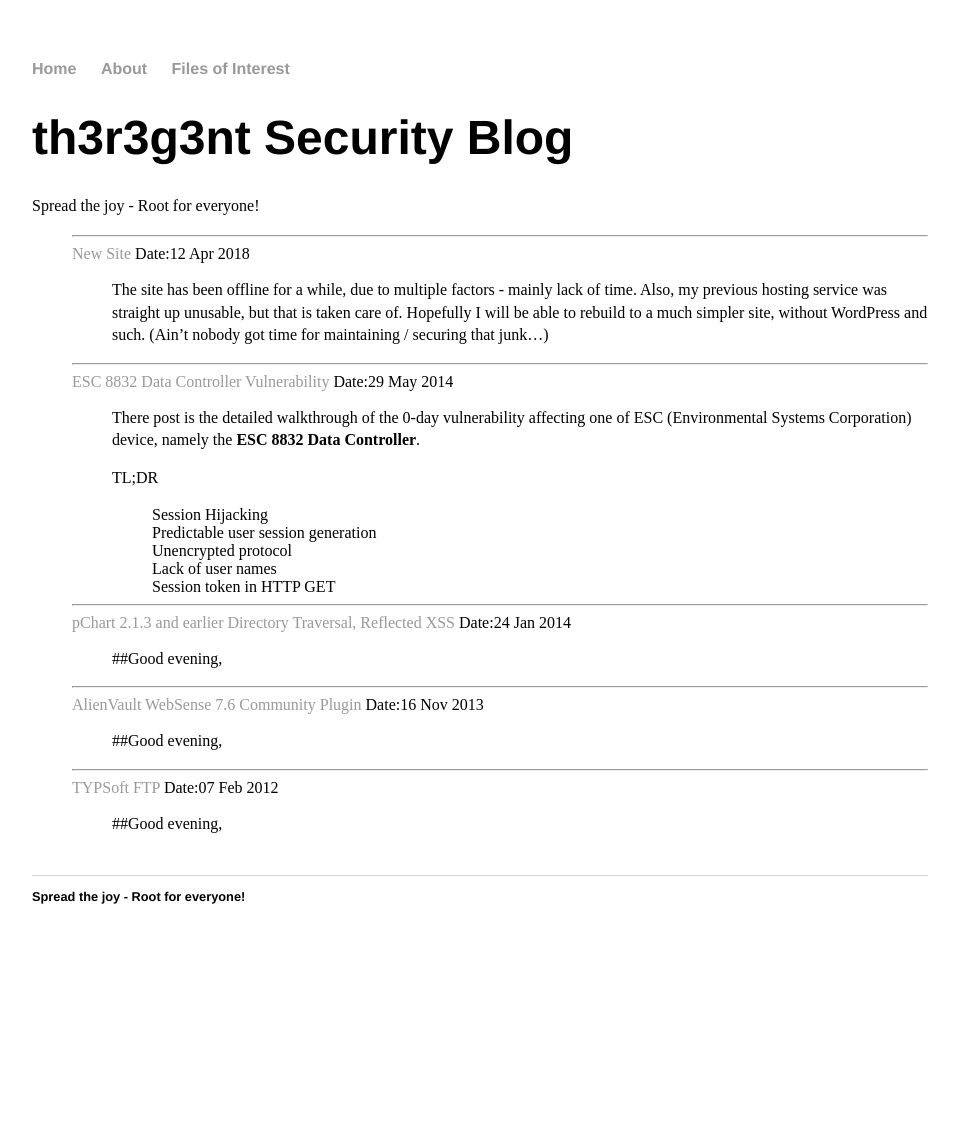
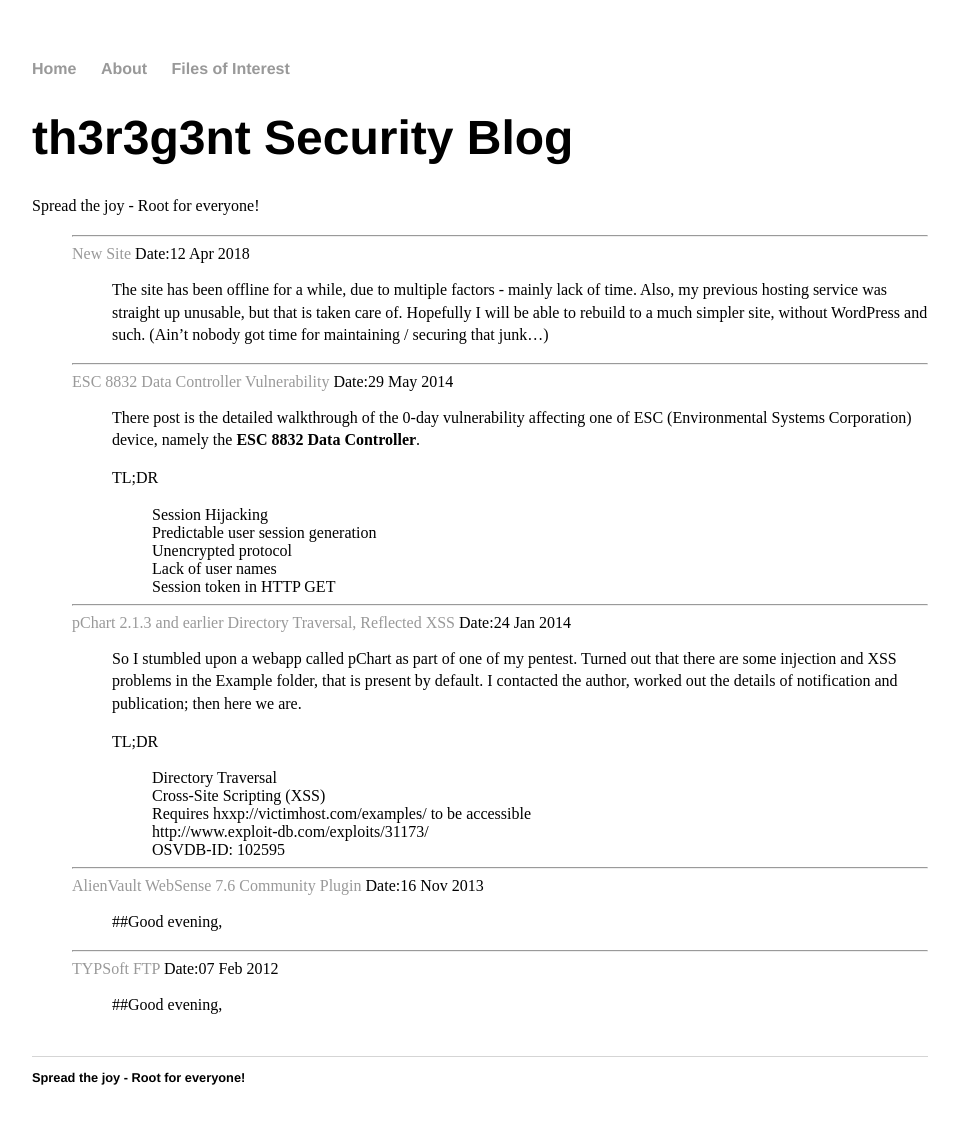
Before and after one commit to Th3R3g3nt/th3r3g3nt.github.io, a Jekyll site: the page built from index.html, in a window 1280 px wide. Shown: the whole page, without its empty margins (160-1119 px from the left). Built offline with Jekyll 4.4.1, drawn with Linux system fonts in a browser that asks for light colours; before the commit the page ends 964 px from its top, so only the background shows below that.

Commit message:
Update 2014-01-24-pChart-2-1-4-Multiple-Vulnerabilities.md

```diff
--- a/_posts/2014-01-24-pChart-2-1-4-Multiple-Vulnerabilities.md
+++ b/_posts/2014-01-24-pChart-2-1-4-Multiple-Vulnerabilities.md
@@ -2,9 +2,8 @@
 layout: post
 title: "pChart 2.1.3 and earlier Directory Traversal, Reflected XSS"
 date: 2014-01-24
+excerpt_separator: <!--more-->
 ---
-
-##Good evening,
 
 So I stumbled upon a webapp called pChart as part of one of my pentest. Turned out that there are some injection and XSS problems in the Example folder, that is present by default. I contacted the author, worked out the details of notification and publication; then here we are.
 
@@ -14,42 +13,45 @@
 * Requires hxxp://victimhost.com/examples/ to be accessible
 * http://www.exploit-db.com/exploits/31173/
 * OSVDB-ID: 102595
+<!--more-->
 
-># Exploit Title: pChart 2.1.3 Directory Traversal and Reflected XSS
-># Date: 2014-01-24
-># Exploit Author: Balazs Makany
-># Vendor Homepage: www.pchart.net
-># Software Link: www.pchart.net/download
-># Google Dork: intitle:""pChart 2.x - examples"" intext:""2.1.3""
-># Version: 2.1.3
-># Tested on: N/A (Web Application. Tested on FreeBSD and Apache)
-># CVE : N/A
+**Timeline**
 
-**`[`0.`]` Summary:**
-PHP library pChart 2.1.3 (and possibly previous versions) by default contains an examples folder, where the application is vulnerable to Directory Traversal and Cross-Site Scripting (XSS). It is plausible that custom built production code contains similar problems if the usage of the library was copied from the examples. The exploit author engaged the vendor before publicly disclosing the vulnerability and consequently the vendor released an official fix before the vulnerability was published.
-
-**`[`1.`]` Directory Traversal**
-""hxxp://localhost/examples/index.php?Action=View&amp;Script=%2f..%2f..%2fetc/passwd""
-The traversal is executed with the web server's privilege and leads to sensitive file disclosure (passwd, siteconf.inc.php or similar), access to source codes, hardcoded passwords or other high impact consequences, depending on the web server's configuration. This problem may exists in the production code if the example code was copied into the production environment.
-
-Directory Traversal remediation:
-1. Update to the latest version of the software.
-2. Remove public access to the examples folder where applicable.
-3. Use a Web Application Firewall or similar technology to filter malicious input attempts.
-
-
-** `[`2`]` Cross-Site Scripting (XSS)**
-""hxxp://localhost/examples/sandbox/script/session.php?&lt;script&gt;alert('XSS')&lt;/script&gt;
-This file uses multiple variables throughout the session, and most of them are vulnerable to XSS attacks. Certain parameters are persistent throughout the session and therefore persists until the user session is active. The parameters are unfiltered.
-
-Cross-Site Scripting remediation:
-1. Update to the latest version of the software.
-2. Remove public access to the examples folder where applicable.
-3. Use a Web Application Firewall or similar technology to filter malicious input attempts.
-
-
-**[3] Disclosure timeline:**
 2014 January 16 - Vulnerability confirmed, vendor contacted
 2014 January 17 - Vendor replied, responsible disclosure was orchestrated
 2014 January 24 - Vendor was inquired about progress, vendor replied
 and noted that the official patch is released.
+
+**Exploit-DB submission**
+
+\# Exploit Title: pChart 2.1.3 Directory Traversal and Reflected XSS
+\# Date: 2014-01-24
+\# Exploit Author: Balazs Makany
+\# Vendor Homepage: www.pchart.net
+\# Software Link: www.pchart.net/download
+\# Google Dork: intitle:"pChart 2.x - examples" intext:"2.1.3"
+\# Version: 2.1.3
+\# Tested on: N/A (Web Application. Tested on FreeBSD and Apache)
+\# CVE : N/A
+
+**Summary**
+PHP library pChart 2.1.3 (and possibly previous versions) by default contains an examples folder, where the application is vulnerable to Directory Traversal and Cross-Site Scripting (XSS). It is plausible that custom built production code contains similar problems if the usage of the library was copied from the examples. The exploit author engaged the vendor before publicly disclosing the vulnerability and consequently the vendor released an official fix before the vulnerability was published.
+
+**[1] Directory Traversal**
+"hxxp://localhost/examples/index.php?Action=View&amp;Script=%2f..%2f..%2fetc/passwd"
+The traversal is executed with the web server's privilege and leads to sensitive file disclosure (passwd, siteconf.inc.php or similar), access to source codes, hardcoded passwords or other high impact consequences, depending on the web server's configuration. This problem may exists in the production code if the example code was copied into the production environment.
+
+Directory Traversal remediation
+1. Update to the latest version of the software
+2. Remove public access to the examples folder where applicable
+3. Use a Web Application Firewall or similar technology to filter malicious input attempts
+
+
+**[2] Cross-Site Scripting (XSS)**
+"hxxp://localhost/examples/sandbox/script/session.php?&lt;script&gt;alert('XSS')&lt;/script&gt;"
+This file uses multiple variables throughout the session, and most of them are vulnerable to XSS attacks. Certain parameters are persistent throughout the session and therefore persists until the user session is active. The parameters are unfiltered.
+
+Cross-Site Scripting remediation
+1. Update to the latest version of the software
+2. Remove public access to the examples folder where applicable
+3. Use a Web Application Firewall or similar technology to filter malicious input attempts
```
